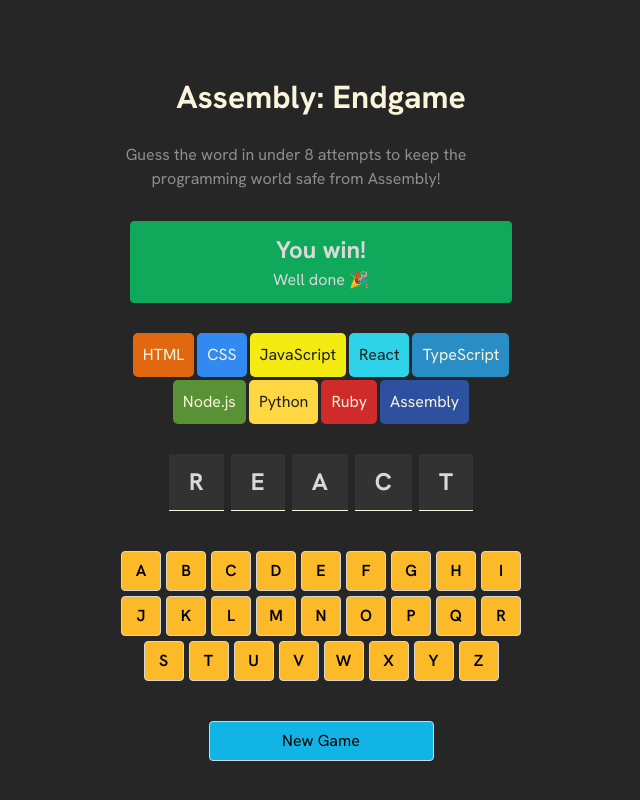
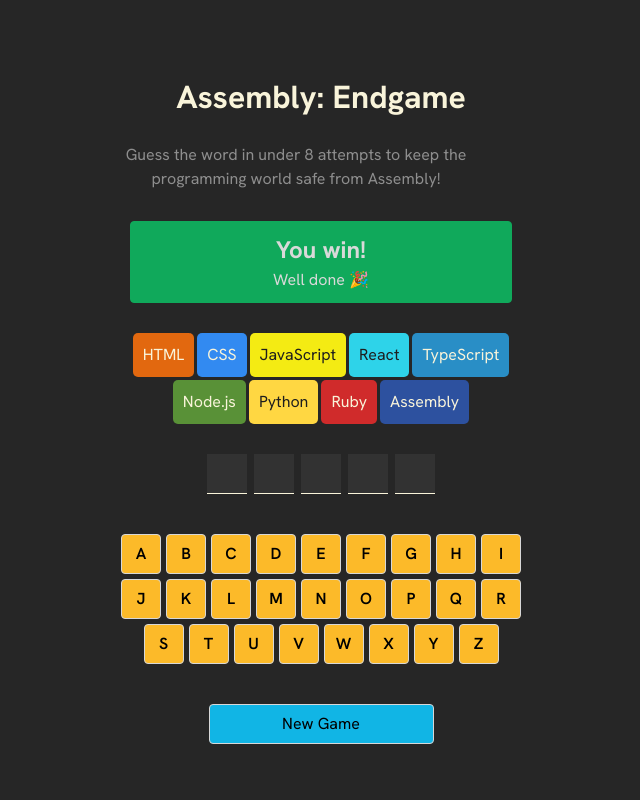
Before and after one commit to codenamemadison/assembly-endgame, a React (Vite) app: page / in a window 1280 px wide. Shown: the whole page, without its empty margins (319-959 px from the left). Built offline with nearby package versions, Linux system fonts and the light colour scheme.

Commit message:
hide word

```diff
--- a/src/App.jsx
+++ b/src/App.jsx
@@ -31,9 +31,11 @@
     )
   })
 
-  const word = currentWord.split('').map((letter, index) => (
-    <span className="letter-box" key={index}>{letter.toUpperCase()}</span>
-  ))
+  const word = currentWord.split('').map((letter, index) => {
+    const isGuessed = guess.includes(letter) // if we guessed the letter
+    return (
+    <span className="letter-box" key={index}>{isGuessed && letter.toUpperCase()}</span>
+  )})
 
   const keyboardElements = alphabet.split("").map((letter) => {
     const isGuessed = guess.includes(letter)
--- a/src/index.css
+++ b/src/index.css
@@ -87,6 +87,8 @@
     border-bottom: 1px solid #F9F4DA;
     font-weight: 700;
     font-size: 1.5rem;
+    height: 40px;
+    width: 40px;
 }
 
 
```
